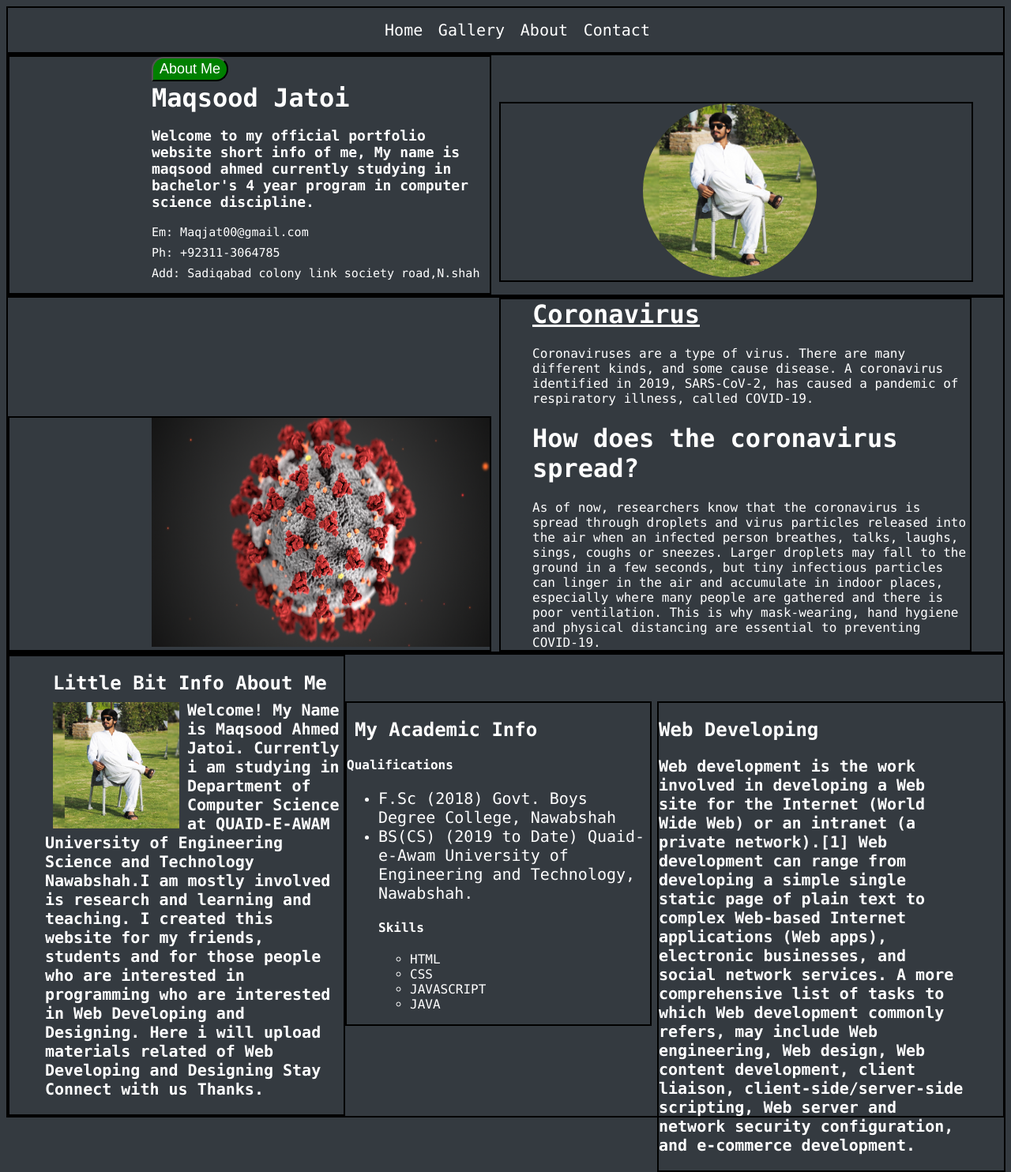
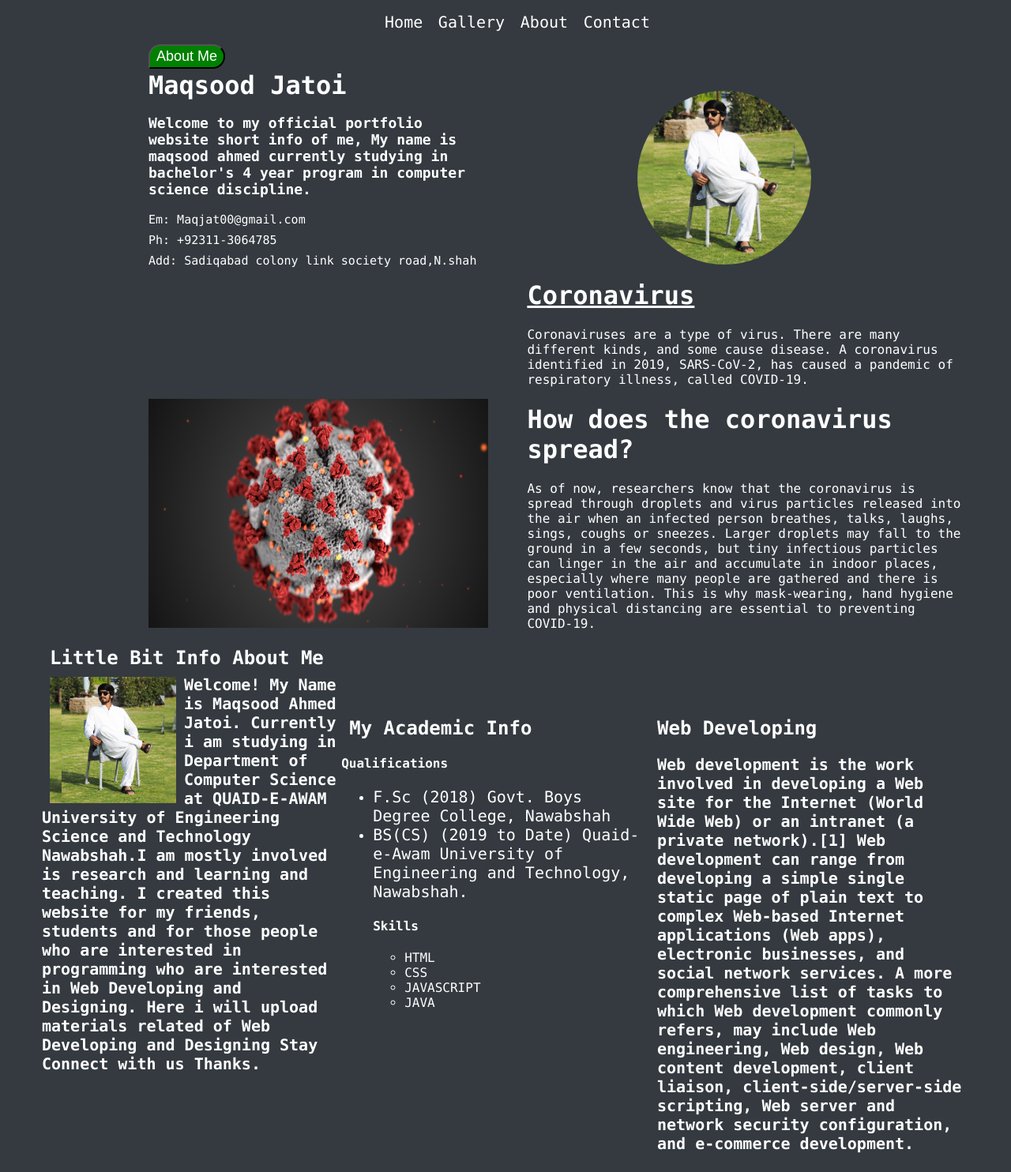
Before and after one commit to MaqsoodJatoi/maqsoodportfolio, a plain HTML site: page index.html in a window 1280 px wide. Shown: the whole page at 79% size. Drawn offline with Linux system fonts and the light colour scheme.

Commit message:
Update index.html

```diff
--- a/index.html
+++ b/index.html
@@ -29,7 +29,7 @@
     </style>
   </head>
   <body>
-    <div class="" style="border: 2px solid black; text-align: center">
+    <div class="" style="text-align: center">
         <ul id="listmenu">
           <li><a href="#">Home</a></li>
           <li><a href="#">Gallery</a></li>
@@ -37,8 +37,8 @@
           <li><a href="#">Contact</a></li>
         </ul>
     </div>
-      <div class="" style="border: 2px solid black;">
-        <div class="" style="border: 2px solid black; display: inline-block; width: 34%; padding-left: 180px;">
+      <div class=""">
+        <div class="" style="display: inline-block; width: 34%; padding-left: 180px;">
           <button type="button" name="button" style="font-weight: 500; font-size: 18px; color: white; background-color: green; border-radius: 35px; border-bottom-left-radius: 0px; padding: 3px 8px 3px 8px;">About Me</button>
           <h1 style="margin-top: 2px; margin-bottom: 2px;">Maqsood Jatoi</h1>
           <p style="font-size: 18px; font-weight: 600;">Welcome to my official portfolio website short info of me, My name is maqsood ahmed
@@ -49,29 +49,29 @@
               <li><a href="#">Add: Sadiqabad colony link society road,N.shah</a></li>
             </ul>
         </div>
-        <div class="" style="border: 2px solid black; display: inline-block; width: 33%; padding-left: 180px;">
+        <div class="" style="display: inline-block; width: 33%; padding-left: 180px;">
             <img src="mypic.jpg" alt="" style="width: 220px; border-radius: 50%;">
         </div>
       </div>
-    <div class="" style="border: 2px solid black;">
-      <div class="" style="border: 2px solid black; display: inline-block; width: 34%; padding-left: 180px;">
+    <div class="">
+      <div class="" style="display: inline-block; width: 34%; padding-left: 180px;">
         <img src="coronavirus.png" alt="" style="width: 100%; height: 290px;">
       </div>
-      <div class="" style="border: 2px solid black; display: inline-block; width: 44%; padding-left: 40px;">
+      <div class="" style="display: inline-block; width: 44%; padding-left: 40px;">
           <h1 style="text-decoration: underline; margin-top: 0;">Coronavirus</h1>
           <p style="margin-bottom: 0;">Coronaviruses are a type of virus. There are many different kinds, and some cause disease. A coronavirus identified in 2019, SARS-CoV-2, has caused a pandemic of respiratory illness, called COVID-19.</p>
           <h1>How does the coronavirus spread?</h1>
           <p style="margin-bottom: 0px;">As of now, researchers know that the coronavirus is spread through droplets and virus particles released into the air when an infected person breathes, talks, laughs, sings, coughs or sneezes. Larger droplets may fall to the ground in a few seconds, but tiny infectious particles can linger in the air and accumulate in indoor places, especially where many people are gathered and there is poor ventilation. This is why mask-wearing, hand hygiene and physical distancing are essential to preventing COVID-19.</p>
       </div>
     </div>
-    <div class="" style="border: 2px solid black;">
-      <div class="" style="border: 2px solid black; width: 30%; display: inline-block;  padding-left: 45px;">
+    <div class="">
+      <div class="" style="width: 30%; display: inline-block;  padding-left: 45px;">
         <h2 style="margin-left: 10px; margin-bottom: 0;">Little Bit Info About Me</h2>
         <img src="mypic.jpg" alt="" style="float: left; width: 160px; margin: 10px 10px 0 10px;">
         <p style=" font-size: 20px; font-weight: 600; margin-top: 8px;">Welcome! My Name is Maqsood Ahmed Jatoi. Currently i am studying in Department of Computer Science at QUAID-E-AWAM University of Engineering Science and Technology Nawabshah.I am mostly involved is research and learning and teaching.
           I created this website for my friends, students and for those people who are interested in programming who are interested in Web Developing and Designing. Here i will upload materials related of Web Developing and Designing Stay Connect with us Thanks.</p>
       </div>
-      <div class="" style="border: 2px solid black; width: 30%; display: inline-block; position: absolute; top: 111%;">
+      <div class="" style="width: 30%; display: inline-block; position: absolute; top: 111%;">
         <h2 style="margin-left: 10px; margin-bottom: 0;">My Academic Info</h2>
         <h4>Qualifications</h4>
         <ul>
@@ -86,7 +86,7 @@
           </ul>
         </ul>
         </div>
-        <div class="" style="border: 2px solid black; width: 31%; display: inline-block; position: absolute; top: 111%; left: 65%;  padding-right: 40px;">
+        <div class="" style="width: 31%; display: inline-block; position: absolute; top: 111%; left: 65%;  padding-right: 40px;">
           <h2>Web Developing</h2>
           <p style=" font-size: 20px; font-weight: 600;">Web development is the work involved in developing a Web site for the Internet (World Wide Web) or an intranet (a private network).[1] Web development can range from developing a simple single static page of plain text to complex Web-based Internet applications (Web apps), electronic businesses, and social network services. A more comprehensive list of tasks to which Web development commonly refers, may include Web engineering, Web design, Web content development, client liaison, client-side/server-side scripting, Web server and network security configuration, and e-commerce development.</p>
         </div>
```
